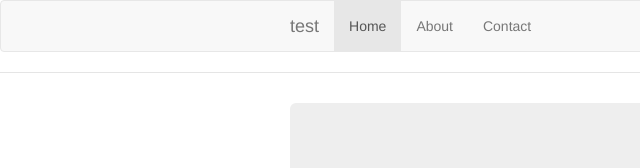
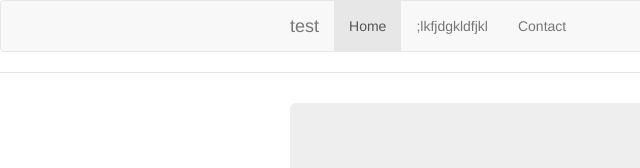
Before and after one commit to FELS-Rohit/Test-Repo, a website: page app/index.html in a window 1280 px wide. Shown: the top 168 px of the page, 0-640 px from the left. Drawn offline with nearby package versions, Linux system fonts and the light colour scheme; files that its build step writes are made by us from their sources.

Commit message:
new Commit

```diff
--- a/app/index.html
+++ b/app/index.html
@@ -40,7 +40,7 @@
 
             <ul class="nav navbar-nav">
               <li class="active"><a href="#/">Home</a></li>
-              <li><a ng-href="#/">About</a></li>
+              <li><a ng-href="#/">;lkfjdgkldfjkl</a></li>
               <li><a ng-href="#/">Contact</a></li>
             </ul>
           </div>
```
